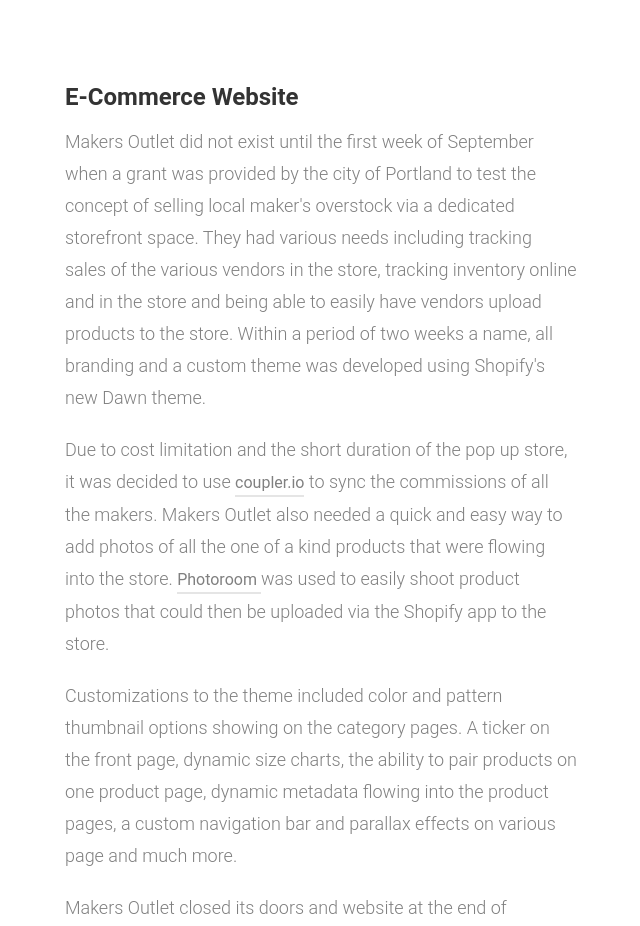
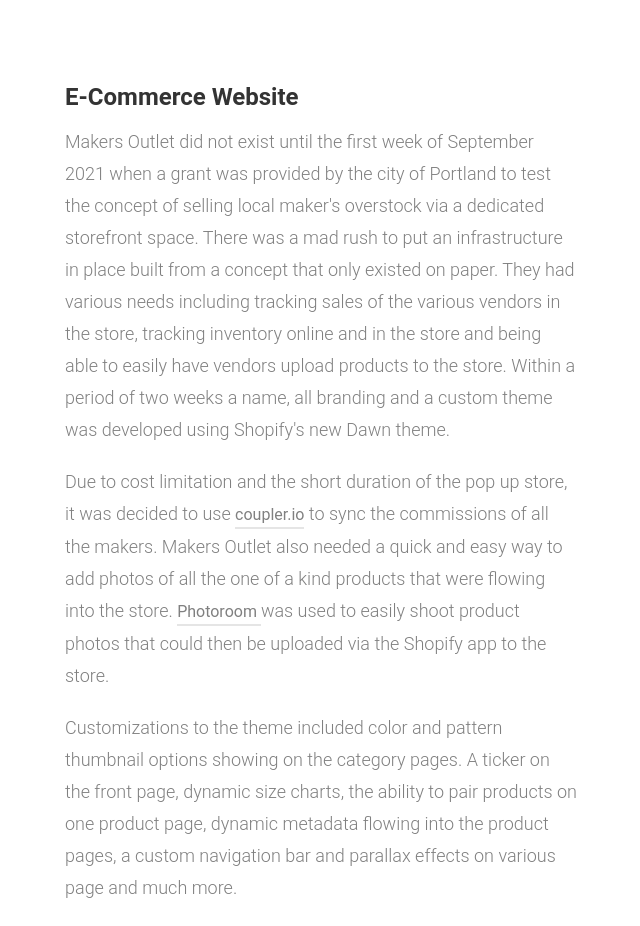
Before and after one commit to catboxer/hellomaker, a plain HTML site: page makers-outlet-project.html in a window 1280 px wide. Shown: the part 1362-2288 px from the top of the page, without its empty margins (319-959 px from the left). Drawn offline with nearby package versions, Linux system fonts and the light colour scheme; a script that the page names is missing.

Commit message:
fix copy

```diff
--- a/makers-outlet-project.html
+++ b/makers-outlet-project.html
@@ -50,7 +50,8 @@
       <div class="wrapper-info about">
         <div class="wrap-content">
           <h3>E-Commerce Website</h3>
-          <p>Makers Outlet did not exist until the first week of September when a grant was provided by the city of Portland to test the concept of selling local maker's overstock via a dedicated storefront space.
+          <p>Makers Outlet did not exist until the first week of September 2021 when a grant was provided by the city of Portland to test the concept of selling local maker's overstock via a dedicated storefront space.
+            There was a mad rush to put an infrastructure in place built from a concept that only existed on paper.
             They had various needs including tracking sales of the various vendors in the store, tracking inventory online and in the store and being able to easily have vendors upload products to the store.
             Within a period of two weeks a name, all branding and a custom theme was developed using Shopify's new Dawn theme. </p><p>Due to cost limitation and the short duration of the pop up store, it was decided to use <a href="https://www.coupler.io/">coupler.io</a> to sync the commissions of all the makers. Makers Outlet also needed a quick and easy way to add photos of all the one of a kind products that were flowing into the store. <a href="https://www.photoroom.com/">Photoroom </a> was used to easily shoot product photos that could then be uploaded via the Shopify app to the store. </p><p>Customizations to the theme included color and pattern thumbnail options showing on the category pages. A ticker on the front page, dynamic size charts, the ability to pair products on one product page, dynamic metadata flowing into the product pages, a custom navigation bar and parallax effects on various page and much more.<br></p>
           <p>Makers Outlet closed its doors and website at the end of January. Below is a link to a video of a walkthrough of the website before it was shut down. </p>
```
